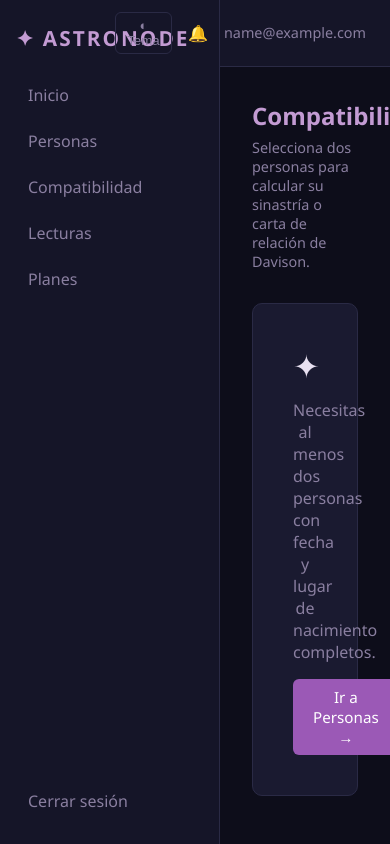
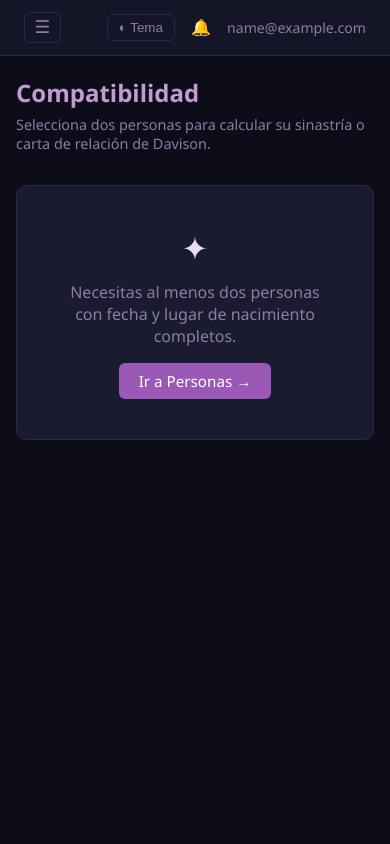
Before and after one commit to llforeman/astronode, a Flask app: page /compatibilidad in a window 390 px wide; the page is wider, and only the part inside the window is pictured. Run offline with Flask 3, Linux system fonts and the light colour scheme; the visitor is signed in with stand-in values (Sample User, id 1); data that the repository does not hold is empty; parts of the project's set-up code (start-up, migrations or seed data) failed here and were passed over.

Commit message:
feat: collapsible sidebar with hamburger toggle for dashboard/readings
Sidebar now collapses on desktop (width→0 transition, state saved in
localStorage) and slides in as a drawer on mobile with overlay. Hamburger
button added to topbar left. Content area gets full width when sidebar
is collapsed.

Co-Authored-By: Claude Sonnet 4.6 <noreply@anthropic.com>

```diff
--- a/templates/base.html
+++ b/templates/base.html
@@ -33,24 +33,79 @@
       --card: #ffffff;
     }
     * { box-sizing: border-box; margin: 0; padding: 0; }
-    body { background: var(--bg); color: var(--text); font-family: 'Segoe UI', sans-serif; min-height: 100vh; display: flex; }
+    body { background: var(--bg); color: var(--text); font-family: 'Segoe UI', sans-serif; min-height: 100vh; display: flex; overflow-x: hidden; }
     a { color: var(--accent-light); text-decoration: none; }
     a:hover { text-decoration: underline; }
 
-    /* Sidebar */
-    .sidebar { width: 220px; background: var(--bg2); border-right: 1px solid var(--border); display: flex; flex-direction: column; padding: 1.5rem 1rem; gap: 0.5rem; flex-shrink: 0; }
-    .sidebar .logo { font-size: 1.3rem; font-weight: 700; color: var(--accent-light); margin-bottom: 1rem; letter-spacing: 2px; }
-    .sidebar a { color: var(--text-muted); padding: 0.5rem 0.75rem; border-radius: 6px; display: block; transition: all 0.2s; }
+    /* ── Sidebar ── */
+    .sidebar {
+      width: 220px;
+      flex-shrink: 0;
+      background: var(--bg2);
+      border-right: 1px solid var(--border);
+      display: flex;
+      flex-direction: column;
+      padding: 1.5rem 1rem;
+      gap: 0.5rem;
+      transition: width 0.25s ease, padding 0.25s ease, opacity 0.25s ease;
+      overflow: hidden;
+      position: relative;
+      z-index: 10;
+    }
+    .sidebar.collapsed {
+      width: 0;
+      padding-left: 0;
+      padding-right: 0;
+      opacity: 0;
+      pointer-events: none;
+    }
+    .sidebar .logo { font-size: 1.3rem; font-weight: 700; color: var(--accent-light); margin-bottom: 1rem; letter-spacing: 2px; white-space: nowrap; }
+    .sidebar a { color: var(--text-muted); padding: 0.5rem 0.75rem; border-radius: 6px; display: block; transition: all 0.2s; white-space: nowrap; }
     .sidebar a:hover, .sidebar a.active { background: var(--border); color: var(--text); text-decoration: none; }
+    .sidebar .sidebar-spacer { flex: 1; }
 
-    /* Topbar */
+    /* ── Mobile overlay ── */
+    .sidebar-overlay {
+      display: none;
+      position: fixed;
+      inset: 0;
+      background: rgba(0, 0, 0, 0.55);
+      z-index: 299;
+    }
+    .sidebar-overlay.visible { display: block; }
+
+    /* ── Topbar ── */
     .main-wrap { flex: 1; display: flex; flex-direction: column; min-width: 0; }
-    .topbar { background: var(--bg2); border-bottom: 1px solid var(--border); padding: 0.75rem 1.5rem; display: flex; align-items: center; justify-content: flex-end; gap: 1rem; }
+    .topbar {
+      background: var(--bg2);
+      border-bottom: 1px solid var(--border);
+      padding: 0.75rem 1.5rem;
+      display: flex;
+      align-items: center;
+      gap: 1rem;
+    }
+    .topbar-left { display: flex; align-items: center; gap: 0.75rem; flex: 1; }
+    .topbar-right { display: flex; align-items: center; gap: 1rem; }
+    .hamburger {
+      background: none;
+      border: 1px solid var(--border);
+      color: var(--text-muted);
+      padding: 0.35rem 0.6rem;
+      border-radius: 6px;
+      cursor: pointer;
+      font-size: 1.1rem;
+      line-height: 1;
+      flex-shrink: 0;
+      transition: color 0.2s, background 0.2s;
+    }
+    .hamburger:hover { color: var(--text); background: var(--border); }
     .topbar .notif-badge { position: relative; }
     .topbar .badge { background: var(--accent); color: #fff; border-radius: 50%; font-size: 0.7rem; width: 18px; height: 18px; display: flex; align-items: center; justify-content: center; position: absolute; top: -6px; right: -6px; }
 
-    /* Content */
-    .content { padding: 2rem; flex: 1; }
+    /* ── Content ── */
+    .content { padding: 2rem; flex: 1; min-width: 0; }
+    @media (max-width: 600px) { .content { padding: 1.25rem 1rem; } }
+
     .card { background: var(--card); border: 1px solid var(--border); border-radius: 10px; padding: 1.5rem; margin-bottom: 1rem; }
     .btn { display: inline-block; padding: 0.5rem 1.25rem; border-radius: 6px; border: none; cursor: pointer; font-size: 0.95rem; transition: all 0.2s; text-decoration: none; }
     .btn-primary { background: var(--accent); color: #fff; }
@@ -62,22 +117,55 @@
     .btn-danger:hover { background: #e74c3c; color: #fff; text-decoration: none; }
     .flash { padding: 0.75rem 1rem; border-radius: 6px; margin-bottom: 1rem; background: var(--border); color: var(--text); }
 
-    /* Theme toggle */
-    .theme-toggle { background: none; border: 1px solid var(--border); color: var(--text-muted); padding: 0.3rem 0.7rem; border-radius: 6px; cursor: pointer; }
+    /* ── Theme toggle ── */
+    .theme-toggle { background: none; border: 1px solid var(--border); color: var(--text-muted); padding: 0.3rem 0.7rem; border-radius: 6px; cursor: pointer; white-space: nowrap; }
 
-    /* Profile cards */
-    .profile-grid { display: grid; grid-template-columns: repeat(auto-fill, minmax(220px, 1fr)); gap: 1rem; margin-bottom: 1.5rem; }
+    /* ── User email truncation ── */
+    .topbar-email { color: var(--text-muted); font-size: 0.88rem; overflow: hidden; text-overflow: ellipsis; white-space: nowrap; max-width: 180px; }
+
+    /* ── Profile cards ── */
+    .profile-grid { display: grid; grid-template-columns: repeat(auto-fill, minmax(200px, 1fr)); gap: 1rem; margin-bottom: 1.5rem; }
     .profile-card { background: var(--card); border: 1px solid var(--border); border-radius: 10px; padding: 1.25rem; display: flex; flex-direction: column; gap: 0.5rem; }
     .profile-card.is-self { border-color: var(--accent); }
     .profile-card .profile-name { font-weight: 700; font-size: 1rem; display: flex; align-items: center; gap: 0.4rem; }
     .self-badge { background: var(--accent); color: #fff; font-size: 0.65rem; padding: 0.1rem 0.4rem; border-radius: 4px; font-weight: 600; letter-spacing: 0.5px; }
     .profile-card .profile-meta { color: var(--text-muted); font-size: 0.82rem; }
     .profile-card .profile-actions { display: flex; gap: 0.4rem; flex-wrap: wrap; margin-top: 0.5rem; }
+
+    /* ── Mobile sidebar as drawer ── */
+    @media (max-width: 768px) {
+      .sidebar {
+        position: fixed;
+        top: 0;
+        left: 0;
+        height: 100vh;
+        width: 240px !important;
+        padding: 1.5rem 1rem !important;
+        opacity: 1 !important;
+        pointer-events: none;
+        transform: translateX(-100%);
+        transition: transform 0.25s ease;
+        z-index: 300;
+        overflow-y: auto;
+      }
+      .sidebar.mobile-open {
+        transform: translateX(0);
+        pointer-events: auto;
+      }
+      /* Hide desktop-collapse class on mobile — use mobile-open instead */
+      .sidebar.collapsed {
+        width: 240px !important;
+        padding: 1.5rem 1rem !important;
+        opacity: 1 !important;
+      }
+    }
   </style>
   {% block extra_css %}{% endblock %}
 </head>
 <body>
-  <nav class="sidebar">
+  <div class="sidebar-overlay" id="sidebar-overlay" onclick="closeSidebar()"></div>
+
+  <nav class="sidebar" id="sidebar">
     <div class="logo">✦ ASTRONODE</div>
     <a href="{{ url_for('main.dashboard') }}">Inicio</a>
     <a href="{{ url_for('main.profiles') }}">Personas</a>
@@ -87,11 +175,16 @@
     {% if current_user.role == 'superadmin' %}
     <a href="{{ url_for('admin.index') }}">Admin</a>
     {% endif %}
-    <div style="flex:1"></div>
+    <div class="sidebar-spacer"></div>
     <a href="{{ url_for('auth.logout') }}" style="color:var(--text-muted)">Cerrar sesión</a>
   </nav>
+
   <div class="main-wrap">
     <div class="topbar">
+      <div class="topbar-left">
+        <button class="hamburger" onclick="toggleSidebar()" aria-label="Menú">&#9776;</button>
+      </div>
+      <div class="topbar-right">
         <button class="theme-toggle" onclick="toggleTheme()">◐ Tema</button>
         {% if unread_count %}
         <a href="{{ url_for('main.mark_notifications_read') }}" class="notif-badge" title="{{ unread_count }} notificaciones sin leer">
@@ -100,7 +193,8 @@
         {% else %}
         <span style="color:var(--text-muted)">🔔</span>
         {% endif %}
-      <span style="color:var(--text-muted); font-size:0.9rem">{{ current_user.email }}</span>
+        <span class="topbar-email">{{ current_user.email }}</span>
+      </div>
     </div>
     <div class="content">
       {% with messages = get_flashed_messages() %}
@@ -109,12 +203,63 @@
       {% block content %}{% endblock %}
     </div>
   </div>
+
   <script>
     function toggleTheme() {
       var t = document.documentElement.getAttribute('data-theme') === 'dark' ? 'light' : 'dark';
       document.documentElement.setAttribute('data-theme', t);
       localStorage.setItem('theme', t);
     }
+
+    var sidebar  = document.getElementById('sidebar');
+    var overlay  = document.getElementById('sidebar-overlay');
+    var isMobile = function() { return window.innerWidth <= 768; };
+
+    function openSidebar() {
+      if (isMobile()) {
+        sidebar.classList.add('mobile-open');
+        overlay.classList.add('visible');
+        document.body.style.overflow = 'hidden';
+      } else {
+        sidebar.classList.remove('collapsed');
+        localStorage.setItem('sidebar-collapsed', 'false');
+      }
+    }
+
+    function closeSidebar() {
+      if (isMobile()) {
+        sidebar.classList.remove('mobile-open');
+        overlay.classList.remove('visible');
+        document.body.style.overflow = '';
+      } else {
+        sidebar.classList.add('collapsed');
+        localStorage.setItem('sidebar-collapsed', 'true');
+      }
+    }
+
+    function toggleSidebar() {
+      if (isMobile()) {
+        sidebar.classList.contains('mobile-open') ? closeSidebar() : openSidebar();
+      } else {
+        sidebar.classList.contains('collapsed') ? openSidebar() : closeSidebar();
+      }
+    }
+
+    // Restore desktop state
+    (function() {
+      if (!isMobile() && localStorage.getItem('sidebar-collapsed') === 'true') {
+        sidebar.classList.add('collapsed');
+      }
+    })();
+
+    // Close drawer when resizing to desktop
+    window.addEventListener('resize', function() {
+      if (!isMobile()) {
+        sidebar.classList.remove('mobile-open');
+        overlay.classList.remove('visible');
+        document.body.style.overflow = '';
+      }
+    });
   </script>
   {% block extra_js %}{% endblock %}
 </body>
```
Lines whose indentation alone changed are shown as unchanged.
